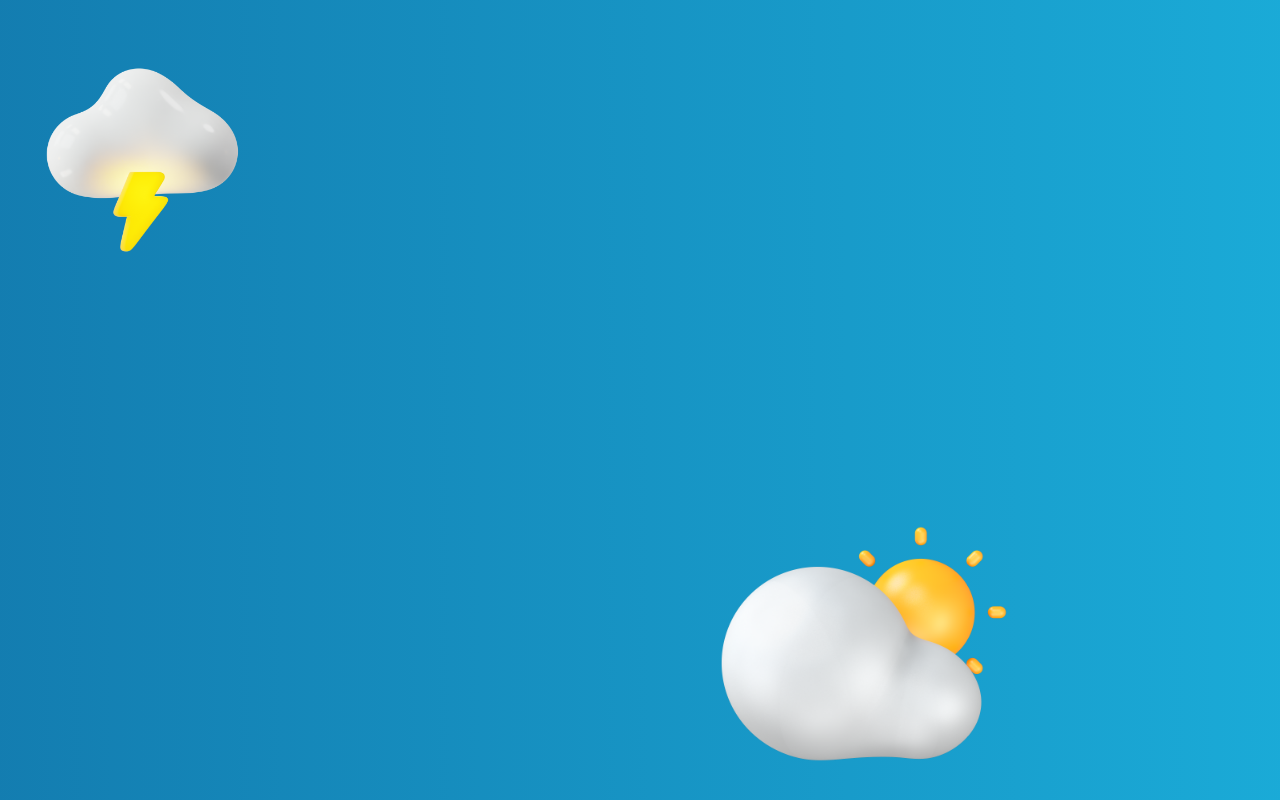
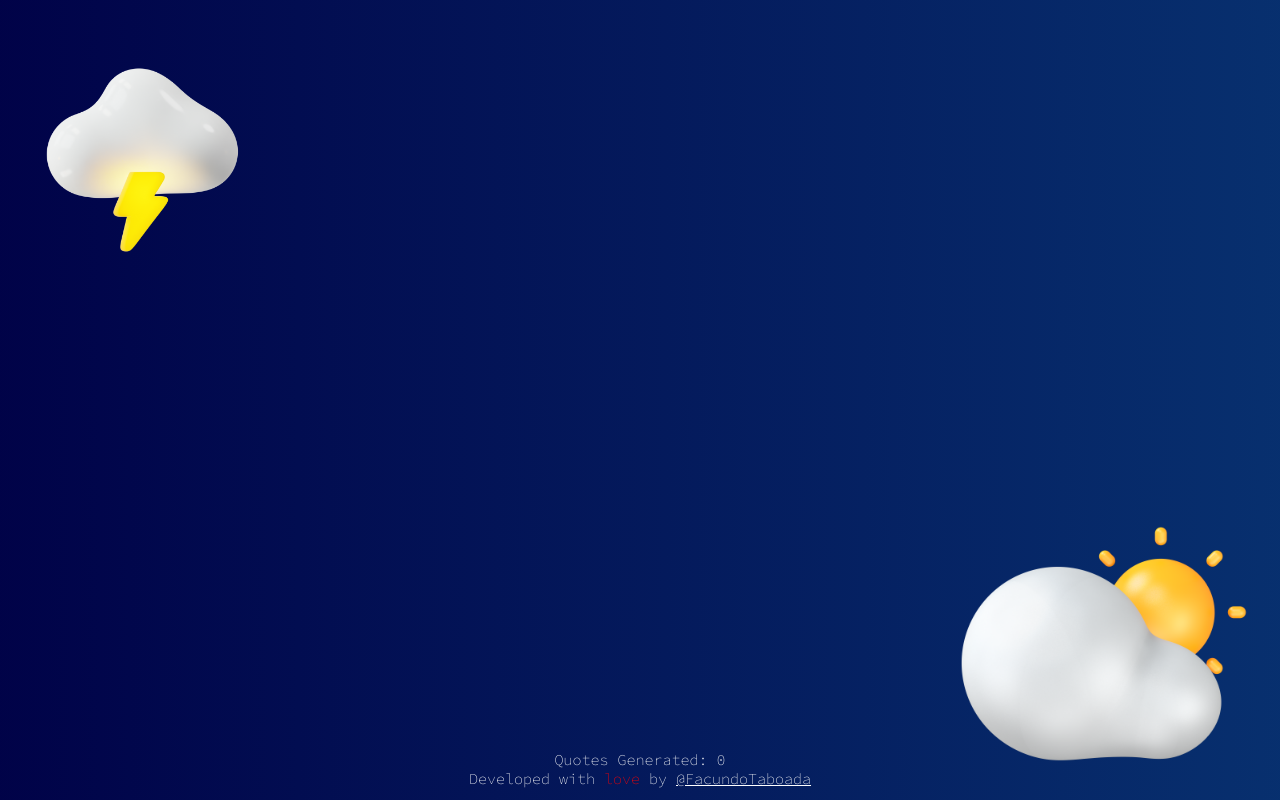
Before and after one commit to f-taboada/QuoteGenerator, a Next.js app: page / in a window 1280 px wide. Built offline with nearby package versions, Linux system fonts and the light colour scheme.

Commit message:
Added footer

```diff
--- a/components/QuoteGenerator/QuoteGeneratorElements.tsx
+++ b/components/QuoteGenerator/QuoteGeneratorElements.tsx
@@ -1,6 +1,7 @@
 import styled from "styled-components";
 import Link from "next/link";
 import Image from "next/image";
+import { link } from "fs";
 
 export const GradientBackgroundCon = styled.div`
     background: linear-gradient(to right, #000046, #1cb5e0);
@@ -31,6 +32,26 @@
 export const BackgroundImage2 = styled(Image)`
   position: fixed;
   z-index: 1;
-  right: 120px;
+  right: -120px;
   bottom: -10px;
 `;
+
+export const FooterCon = styled.div`
+  width: 100vw;
+  height: 50px;
+  text-align: center;
+  font-family: 'Source Code Pro', monospace;
+  font-size: 15px;
+  position: absolute;
+  bottom: 0;
+  color: white;
+  z-index: 999999;
+`;
+
+export const FooterLink = styled(Link)`
+  color: white;
+`;
+
+export const RedSpan = styled.span`
+  color: red;
+`;
--- a/pages/index.tsx
+++ b/pages/index.tsx
@@ -1,14 +1,17 @@
+import React, {useState} from 'react'
+
 import Head from 'next/head'
 import Image from 'next/image'
 import styles from '@/styles/Home.module.css'
 //Components
-import { BackgroundImage1, BackgroundImage2, GradientBackgroundCon } from '@/components/QuoteGenerator/QuoteGeneratorElements'
+import { BackgroundImage1, BackgroundImage2, FooterCon, FooterLink, GradientBackgroundCon, RedSpan } from '@/components/QuoteGenerator/QuoteGeneratorElements'
 //Assets
 import Clouds1 from '@/assets/cloud-and-thunder.png'
 import Clouds2 from '@/assets/cloudy-weather.png'
 
 
 export default function Home() {
+  const [numberOfQuotes, setNumberOfQuotes] = useState<Number | null>(0)
   return (
     <>
       <Head>
@@ -31,6 +34,16 @@
           height="300"
           alt="cloudybackground1"
           />
+
+         <FooterCon>
+            <>
+              Quotes Generated: {numberOfQuotes}
+              <br />
+              Developed with <RedSpan>love</RedSpan> by <FooterLink href="https://github.com/f-taboada"
+              target="_blank" rel="noopener noreferrer"> @FacundoTaboada </FooterLink>
+            </>
+
+         </FooterCon>
       </GradientBackgroundCon>
     </>
   )
```
